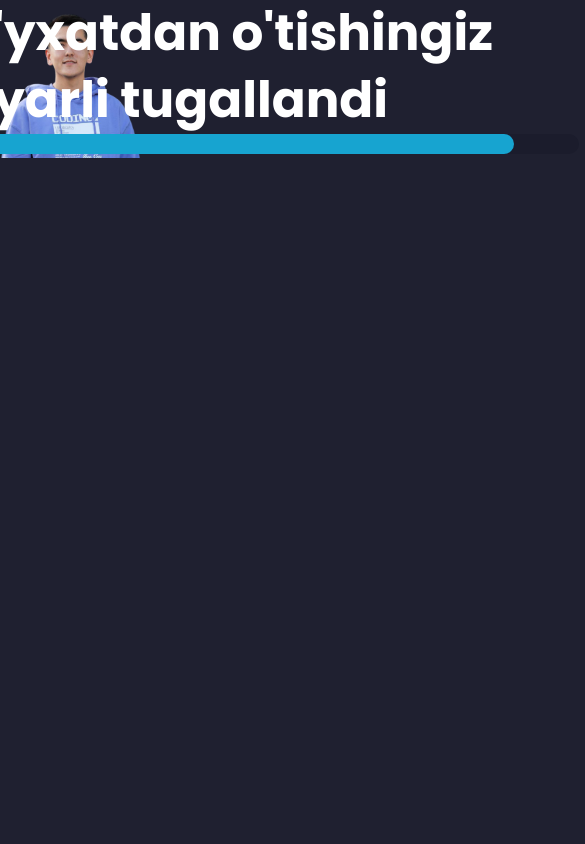
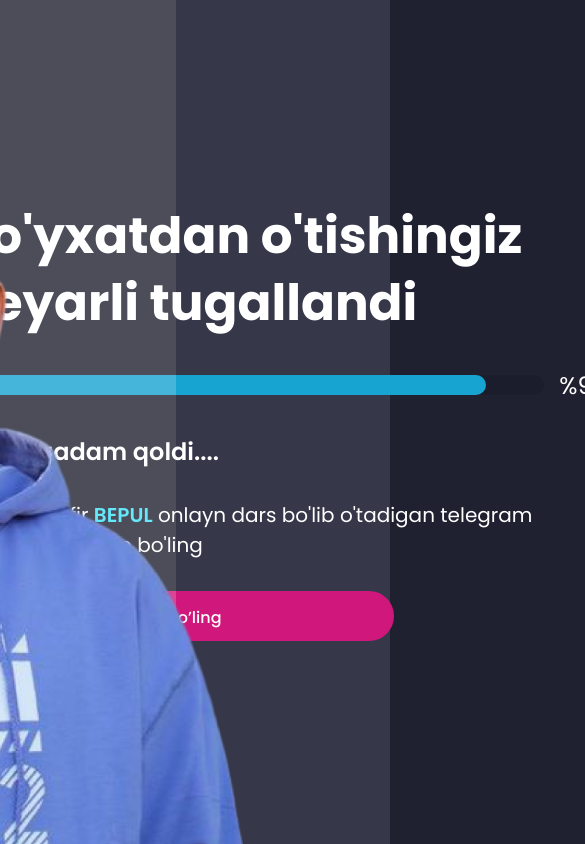
Before and after one commit to Boytemir/dasturlashdagi__natija__fulfil, a plain HTML site: page main.html in a window 390 px wide. Shown: the top 844 px of the page, 585 px wide, since content can reach past the window. Drawn offline with Linux system fonts and the light colour scheme.

Commit message:
Responsiv

```diff
--- a/main.html
+++ b/main.html
@@ -20,8 +20,17 @@
                     <div class="progress">
                         <div class="progress-bar"></div>
                     </div>
-                    <p>90%</p>
+                    <p>%90</p>
                 </div>
+
+                <span>So'ngi qadam qoldi....</span>
+
+                <li>
+                    <img src="imgs/icon/Frame.png" alt="Frame">
+                    <p>Jonli efir <span class="text-colors">BEPUL</span> onlayn dars bo'lib o'tadigan telegram kanalga a'zo bo'ling</p>
+                </li>
+
+                <a href="https://t.me/+rKCAWziqTHU0OWJi" target="_blank" class="btn-link">A’zo bo’ling</a>
 
             </div>
         </div>
--- a/style/style.css
+++ b/style/style.css
@@ -227,7 +227,7 @@ header {
 
 .header__left-main .prace {
     color: #FFF;
-    font-family: Poppins;
+    font-family: var(--poppins);
     font-size: 16px;
     font-style: normal;
     font-weight: 400;
@@ -604,34 +604,60 @@ main .main-cards__card:nth-child(6) p {
 
 .content {
     display: flex;
+    height: 100vh;
 }
 
 .content__left{
-    width: 40%;
+    width: 45%;
+    height: 100%;
+    background: rgba(255, 255, 255, 0.20);
+    position: relative;
 }
 
 .content__left img {
-    width: 100%;
+    width: 800px;
+    position: absolute;
+    bottom: 0;
+    right: -150px;
 }
 
 .content__right {
     display: flex;
     align-items: center;
     justify-content: center;
-    width: 50%;
+    width: 55%;
+    background: #363749;
 }
 
 .content__right-card {
     width: 650px;
+    display: flex;
+    flex-direction: column;
+    row-gap: 31px;
 }
 
 .content__right-card h2 {
     color: #FFF;
-    font-family: Poppins;
+    font-family: var(--poppins);
     font-size: 50px;
     font-style: normal;
     font-weight: 700;
     line-height: 66.75px;
+}
+
+.progress-card {
+    display: flex;
+    align-items: center;
+    gap: 15px;
+}
+
+.progress-card p {
+    color: #FFF;
+    font-family: var(--poppins);
+    font-size: 24px;
+    font-style: normal;
+    font-weight: 400;
+    line-height: normal;
 }
 
 .progress {
@@ -646,5 +672,125 @@ main .main-cards__card:nth-child(6) p {
     background: #17A4D0;
     height: 100%;
     width: 90%;
+}
 
+.content__right-card span {
+    color: #FFF;
+    font-family: var(--poppins);
+    font-size: 24px;
+    font-style: normal;
+    font-weight: 600;
+    line-height: normal;
 }
+
+.content__right-card li {
+    display: flex;
+    align-items: center;
+}
+
+.content__right-card li p {
+    color: #FFF;
+    font-family: Poppins;
+    font-size: 20px;
+    font-style: normal;
+    font-weight: 400;
+    line-height: normal;
+}
+
+.content__right-card li p .text-colors {
+    color: #3FE2F8;
+    font-family: var(--poppins);
+    font-size: 20px;
+    font-style: normal;
+    font-weight: 600;
+    line-height: normal;
+}
+
+.btn-link {
+    width: 436px;
+    height: 50px;
+    flex-shrink: 0;
+    border-radius: 100px;
+    background: #D0177B;
+    border: 2px solid #D0177B;
+    color: #FFF;
+    text-align: center;
+    font-family: var(--poppins);
+    font-size: 16px;
+    font-style: normal;
+    font-weight: 500;
+    line-height: 50px;
+    text-decoration: none;
+    transition: all .3s;
+}
+
+.btn-link:hover {
+    background-color: transparent;
+    color: #D0177B;
+}
+
+
+@media screen and (min-width: 1900px) {
+    .container {
+       width: 1500px;
+       display: flex;
+       flex-direction: column;
+       margin: auto;
+    }
+}
+
+@media screen and (max-width: 820.99px)  {
+    header{
+        display: flex;
+        flex-direction: column;
+        padding: 30px 30px;
+    }
+
+    .header__left {
+        width: 100%;
+    }
+
+    .header__right {
+        width: 100%;
+        position: static;
+    }
+
+    .calendar{
+        width: 100%;
+    }
+
+    .header__left-bonusCard{
+        width: 100%;
+    }
+
+    .royxat__card {
+        transform: rotate(7.4deg) translateY(59px);
+    }
+
+    main .main-cards {
+        grid-template-columns: repeat(2, 1fr);
+        padding: 30px 30px;
+    }
+
+    .section-card__box {
+        transform: rotate(-7.3deg);
+    }
+
+    .footer {
+        padding: 30px 30px;
+    }
+
+    .footer__left{
+        width: 100%;
+    }
+
+    .footer__right{
+        width: 100%;
+        position: static;
+        right: auto;
+    }
+
+    .footer__right img {
+        width: 100%;
+    }
+}
```
Also changed, not shown: imgs/icon/Frame.png (added).
